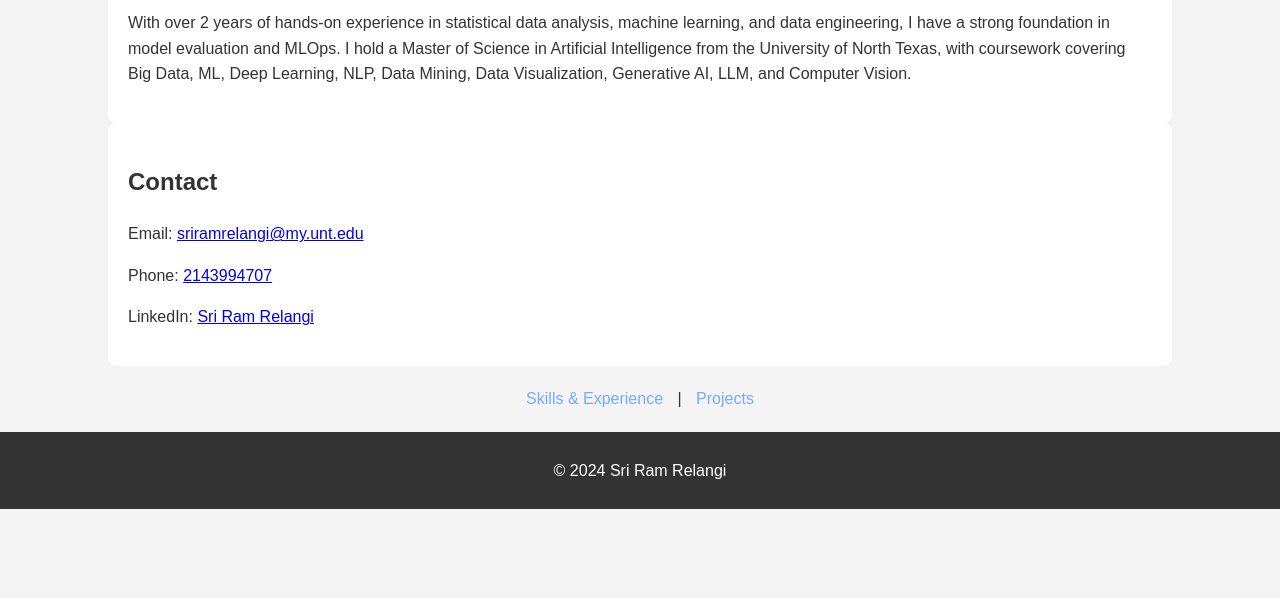
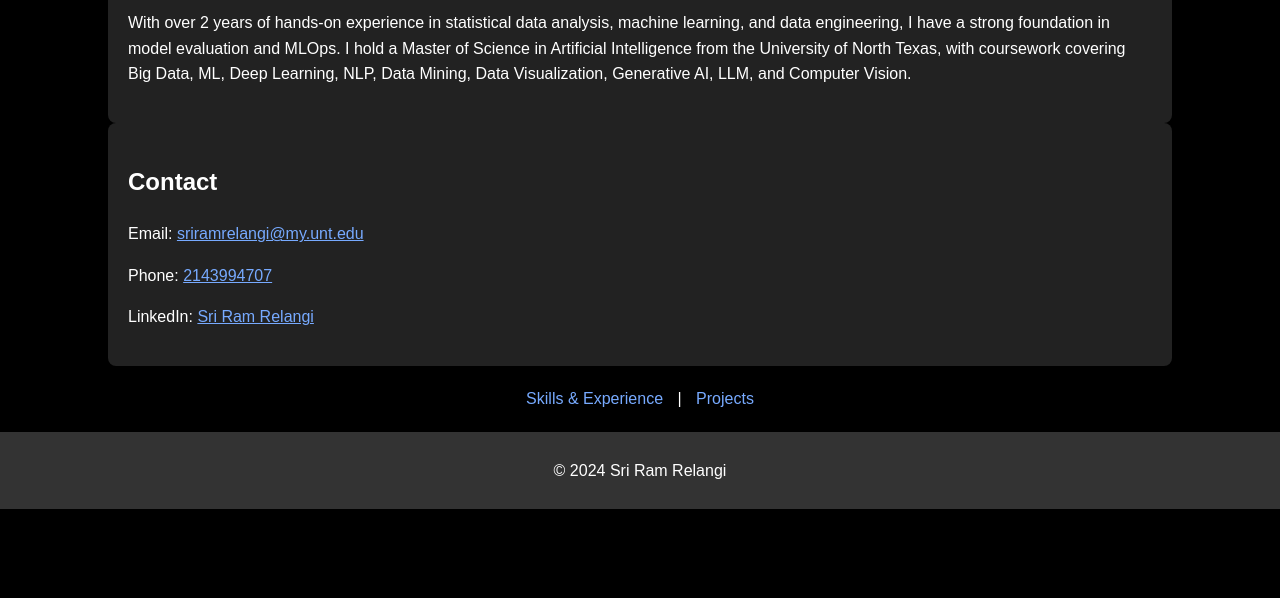
Before and after one commit to sriramofficial9/sriramofficial9.github.io, a plain HTML site: page index.html in a window 1280 px wide. Shown: the part 202-800 px from the top of the page. Drawn offline with Linux system fonts and the light colour scheme.

Commit message:
Update index.html

```diff
--- a/index.html
+++ b/index.html
@@ -10,8 +10,8 @@
             line-height: 1.6;
             margin: 0;
             padding: 0;
-            background-color: #f4f4f4;
-            color: #333;
+            background-color: #000;
+            color: #fff;
         }
         .container {
             width: 80%;
@@ -27,7 +27,7 @@
         section {
             padding: 20px;
             margin: 20px 0;
-            background: #fff;
+            background: #222;
             border-radius: 8px;
         }
         nav {
@@ -53,9 +53,9 @@
 
     <section class="container">
         <h2>Contact</h2>
-        <p>Email: <a href="mailto:sriramrelangi@my.unt.edu">sriramrelangi@my.unt.edu</a></p>
-        <p>Phone: <a href="tel:2143994707">2143994707</a></p>
-        <p>LinkedIn: <a href="https://www.linkedin.com/in/sri-ram-relangi-3a6aab173/" target="_blank">Sri Ram Relangi</a></p>
+        <p>Email: <a href="mailto:sriramrelangi@my.unt.edu" style="color: #77aaff;">sriramrelangi@my.unt.edu</a></p>
+        <p>Phone: <a href="tel:2143994707" style="color: #77aaff;">2143994707</a></p>
+        <p>LinkedIn: <a href="https://www.linkedin.com/in/sri-ram-relangi-3a6aab173/" target="_blank" style="color: #77aaff;">Sri Ram Relangi</a></p>
     </section>
 
     <nav>
```
